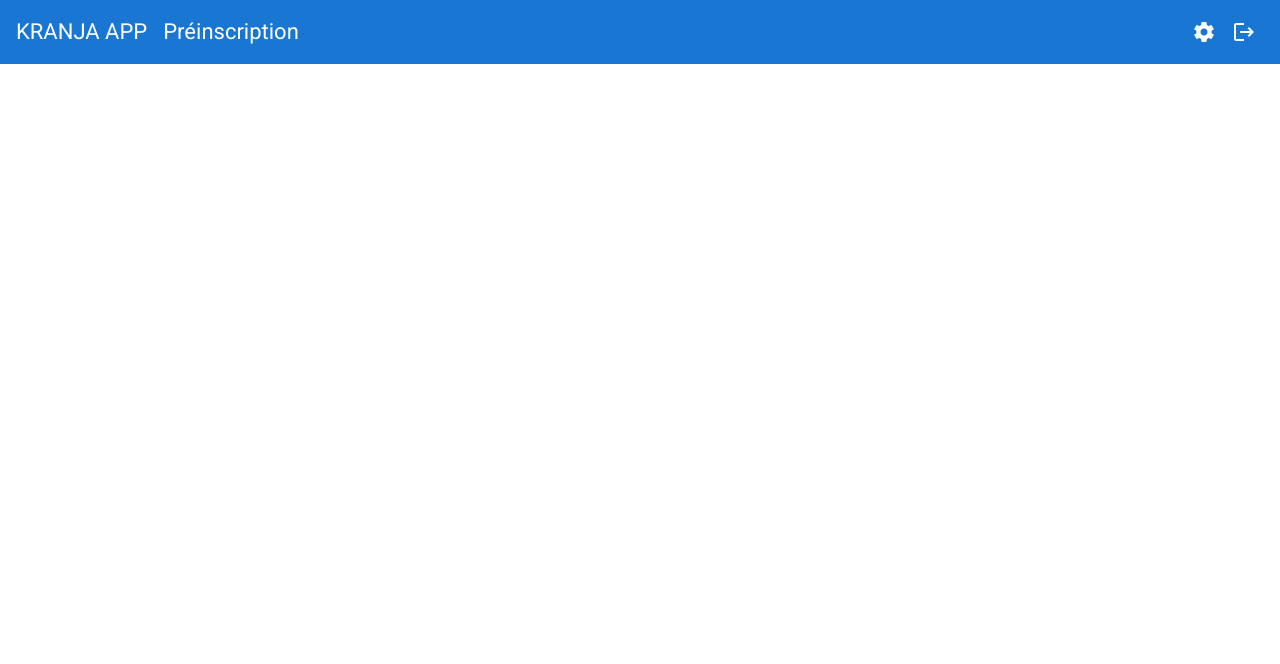
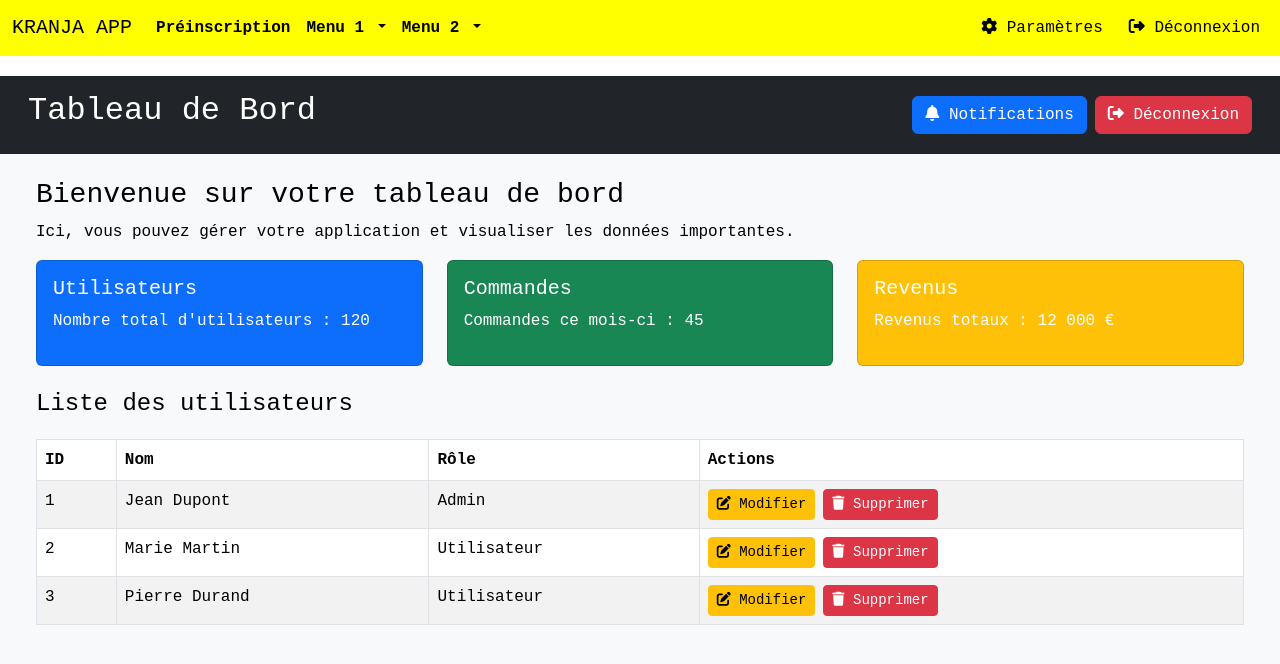
Before and after one commit to zrangonazaire/pigier-front-ui, an Angular app: page /tb-preinscr in a window 1280 px wide. Before the commit this address led to /. Shown: the top 664 px of the page. Built offline with nearby package versions, Linux system fonts and the light colour scheme.

Commit message:
Feat: Création d'un tableau de bord pour les preinscription

```diff
--- a/src/app/app.routes.ts
+++ b/src/app/app.routes.ts
@@ -2,9 +2,11 @@ import { Routes } from '@angular/router';
 
 import { LoginComponent } from './components/login/login.component';
 import { PreinspriptionComponent } from './preinspription/preinspription.component';
+import { DashboardPreinscriptionComponent } from './components/dashboard-preinscription/dashboard-preinscription.component';
 
 export const routes: Routes = [
-  { path: '', redirectTo: 'login', pathMatch: 'full' },
+  { path: '', redirectTo: 'tb-preinscr', pathMatch: 'full' },
+  {path:'tb-preinscr',component:DashboardPreinscriptionComponent},
   { path: 'login', component: LoginComponent },
   { path: 'preinscription', component: PreinspriptionComponent },
 ];
--- /dev/null
+++ b/src/app/components/dashboard-preinscription/dashboard-preinscription.component.html
@@ -0,0 +1,116 @@
+<div class="dashboard-container">
+    <!-- Header -->
+    <header class="dashboard-header bg-dark text-white p-3">
+      <div class="container-fluid">
+        <div class="d-flex justify-content-between align-items-center">
+          <h2>Tableau de Bord</h2>
+          <div>
+            <button class="btn btn-primary me-2">
+              <i class="fas fa-bell"></i> Notifications
+            </button>
+            <button class="btn btn-danger">
+              <i class="fas fa-sign-out-alt"></i> Déconnexion
+            </button>
+          </div>
+        </div>
+      </div>
+    </header>
+
+    <!-- Contenu principal -->
+    <main class="dashboard-content p-4">
+      <div class="container-fluid">
+        <h3>Bienvenue sur votre tableau de bord</h3>
+        <p>Ici, vous pouvez gérer votre application et visualiser les données importantes.</p>
+
+        <!-- Exemple de cartes -->
+        <div class="row">
+          <div class="col-md-4">
+            <div class="card text-white bg-primary mb-3">
+              <div class="card-body">
+                <h5 class="card-title">Utilisateurs</h5>
+                <p class="card-text">Nombre total d'utilisateurs : 120</p>
+              </div>
+            </div>
+          </div>
+          <div class="col-md-4">
+            <div class="card text-white bg-success mb-3">
+              <div class="card-body">
+                <h5 class="card-title">Commandes</h5>
+                <p class="card-text">Commandes ce mois-ci : 45</p>
+              </div>
+            </div>
+          </div>
+          <div class="col-md-4">
+            <div class="card text-white bg-warning mb-3">
+              <div class="card-body">
+                <h5 class="card-title">Revenus</h5>
+                <p class="card-text">Revenus totaux : 12 000 €</p>
+              </div>
+            </div>
+          </div>
+        </div>
+
+        <!-- Tableau -->
+        <div class="row mt-4">
+          <div class="col-md-12">
+            <h4>Liste des utilisateurs</h4>
+            <table class="table table-striped table-bordered">
+              <thead>
+                <tr>
+                  <th>ID</th>
+                  <th>Nom</th>
+
+                  <th>Rôle</th>
+                  <th>Actions</th>
+                </tr>
+              </thead>
+              <tbody>
+                <tr>
+                  <td>1</td>
+                  <td>Jean Dupont</td>
+
+                  <td>Admin</td>
+                  <td>
+                    <button class="btn btn-sm btn-warning me-2">
+                      <i class="fas fa-edit"></i> Modifier
+                    </button>
+                    <button class="btn btn-sm btn-danger">
+                      <i class="fas fa-trash"></i> Supprimer
+                    </button>
+                  </td>
+                </tr>
+                <tr>
+                  <td>2</td>
+                  <td>Marie Martin</td>
+
+                  <td>Utilisateur</td>
+                  <td>
+                    <button class="btn btn-sm btn-warning me-2">
+                      <i class="fas fa-edit"></i> Modifier
+                    </button>
+                    <button class="btn btn-sm btn-danger">
+                      <i class="fas fa-trash"></i> Supprimer
+                    </button>
+                  </td>
+                </tr>
+                <tr>
+                  <td>3</td>
+                  <td>Pierre Durand</td>
+
+                  <td>Utilisateur</td>
+                  <td>
+                    <button class="btn btn-sm btn-warning me-2">
+                      <i class="fas fa-edit"></i> Modifier
+                    </button>
+                    <button class="btn btn-sm btn-danger">
+                      <i class="fas fa-trash"></i> Supprimer
+                    </button>
+                  </td>
+                </tr>
+              </tbody>
+            </table>
+          </div>
+        </div>
+      </div>
+    </main>
+  </div>
--- /dev/null
+++ b/src/app/components/dashboard-preinscription/dashboard-preinscription.component.scss
@@ -0,0 +1,23 @@
+.dashboard-container {
+    display: flex;
+    flex-direction: column;
+    height: 100vh;
+  }
+
+  .dashboard-header {
+    flex: 0 0 auto;
+  }
+
+  .dashboard-content {
+    flex: 1;
+    overflow-y: auto;
+    background-color: #f8f9fa;
+  }
+
+  .card {
+    height: 100%;
+  }
+
+  .table {
+    margin-top: 20px;
+  }
--- a/src/app/components/menu/menu.component.html
+++ b/src/app/components/menu/menu.component.html
@@ -1,13 +1,49 @@
-<mat-toolbar>
+<nav class="navbar navbar-expand-lg navbar-dark">
+  <div class="container-fluid">
+    <a routerLink="/tb-preinscr" class="navbar-brand" >KRANJA APP</a>
+    <button class="navbar-toggler" type="button" data-bs-toggle="collapse" data-bs-target="#navbarNavDropdown" aria-controls="navbarNavDropdown" aria-expanded="false" aria-label="Toggle navigation">
+      <span class="navbar-toggler-icon"></span>
+    </button>
+    <div class="collapse navbar-collapse" id="navbarNavDropdown">
+      <ul class="navbar-nav">
+        <li class="nav-item">
+          <a routerLink="/preinscription" class="nav-link active" aria-current="page" href="#">Préinscription</a>
+        </li>
+        <li class="nav-item dropdown">
+          <a class="nav-link dropdown-toggle active" href="#" id="navbarDropdownMenuLink1" role="button" data-bs-toggle="dropdown" aria-expanded="false">
+            Menu 1
+          </a>
+          <ul class="dropdown-menu" aria-labelledby="navbarDropdownMenuLink1">
+            <li><a class="dropdown-item" href="#">Sous-menu 1.1</a></li>
+            <li><a class="dropdown-item" href="#">Sous-menu 1.2</a></li>
+            <li><a class="dropdown-item" href="#">Sous-menu 1.3</a></li>
+          </ul>
+        </li>
+        <li class="nav-item dropdown">
+          <a class="nav-link dropdown-toggle active" href="#" id="navbarDropdownMenuLink2" role="button" data-bs-toggle="dropdown" aria-expanded="false">
+            Menu 2
+          </a>
+          <ul class="dropdown-menu" aria-labelledby="navbarDropdownMenuLink2">
+            <li><a class="dropdown-item" href="#">Sous-menu 2.1</a></li>
+            <li><a class="dropdown-item" href="#">Sous-menu 2.2</a></li>
+            <li><a class="dropdown-item" href="#">Sous-menu 2.3</a></li>
+          </ul>
+        </li>
+      </ul>
 
-  <span>KRANJA APP</span>
-
-  <a routerLink="/preinscription" class="example-link">Préinscription</a>
-  <span class="example-spacer"></span>
-  <button mat-icon-button class="example-icon" aria-label="Example icon-button with share icon">
-    <mat-icon>settings</mat-icon>
-  </button>
-  <button mat-icon-button class="example-icon" aria-label="Example icon-button with share icon">
-    <mat-icon>logout</mat-icon>
-  </button>
-</mat-toolbar>
+      <!-- Boutons à droite -->
+      <ul class="navbar-nav ms-auto">
+        <li class="nav-item">
+          <a class="nav-link" href="#">
+            <i class="fas fa-cog"></i> Paramètres <!-- Icône de paramètres -->
+          </a>
+        </li>
+        <li class="nav-item">
+          <a class="nav-link" href="#">
+            <i class="fas fa-sign-out-alt"></i> Déconnexion <!-- Icône de déconnexion -->
+          </a>
+        </li>
+      </ul>
+    </div>
+  </div>
+</nav>
--- a/src/app/components/menu/menu.component.scss
+++ b/src/app/components/menu/menu.component.scss
@@ -55,3 +55,39 @@ mat-toolbar {
   font-weight: bold;
   color: white;
 }
+// NOUVEAU MENU
+/* Ajoutez un fond jaune à la barre de navigation */
+.navbar {
+  background-color: yellow !important; /* Fond jaune */
+  margin-bottom: 20px;
+}
+
+/* Style pour le texte du menu pour qu'il soit lisible sur fond jaune */
+.navbar-brand,
+.nav-link,
+.dropdown-toggle {
+  color: #000000 !important; /* Texte en noir pour contraster avec le fond jaune */
+}
+
+/* Style pour les éléments du sous-menu */
+.dropdown-menu {
+  background-color: yellow; /* Fond jaune pour le sous-menu */
+}
+
+.dropdown-item {
+  color: #000000 !important; /* Texte en noir pour les éléments du sous-menu */
+}
+
+.dropdown-item:hover {
+  background-color: #ffcc00; /* Couleur de survol plus foncée */
+  color: #000000 !important;
+}
+/* Style pour les boutons à droite */
+.navbar-nav.ms-auto .nav-link {
+  color: #000000 !important; /* Texte en noir */
+  margin-left: 10px; /* Espacement entre les boutons */
+}
+
+.navbar-nav.ms-auto .nav-link:hover {
+  color: #ffcc00 !important; /* Couleur de survol */
+}
--- a/src/styles.scss
+++ b/src/styles.scss
@@ -5,7 +5,7 @@ body {
   margin: 0;
   font-family: 'Courier New', Courier, monospace;
   color: black; /* Couleur du texte en noir */
-  font-size: larger;
+  font-size: medium;
 }
 
 mat-toolbar {
```
Also changed, not shown: src/app/components/dashboard-preinscription/dashboard-preinscription.component.ts (added, +12 -0 lines).
